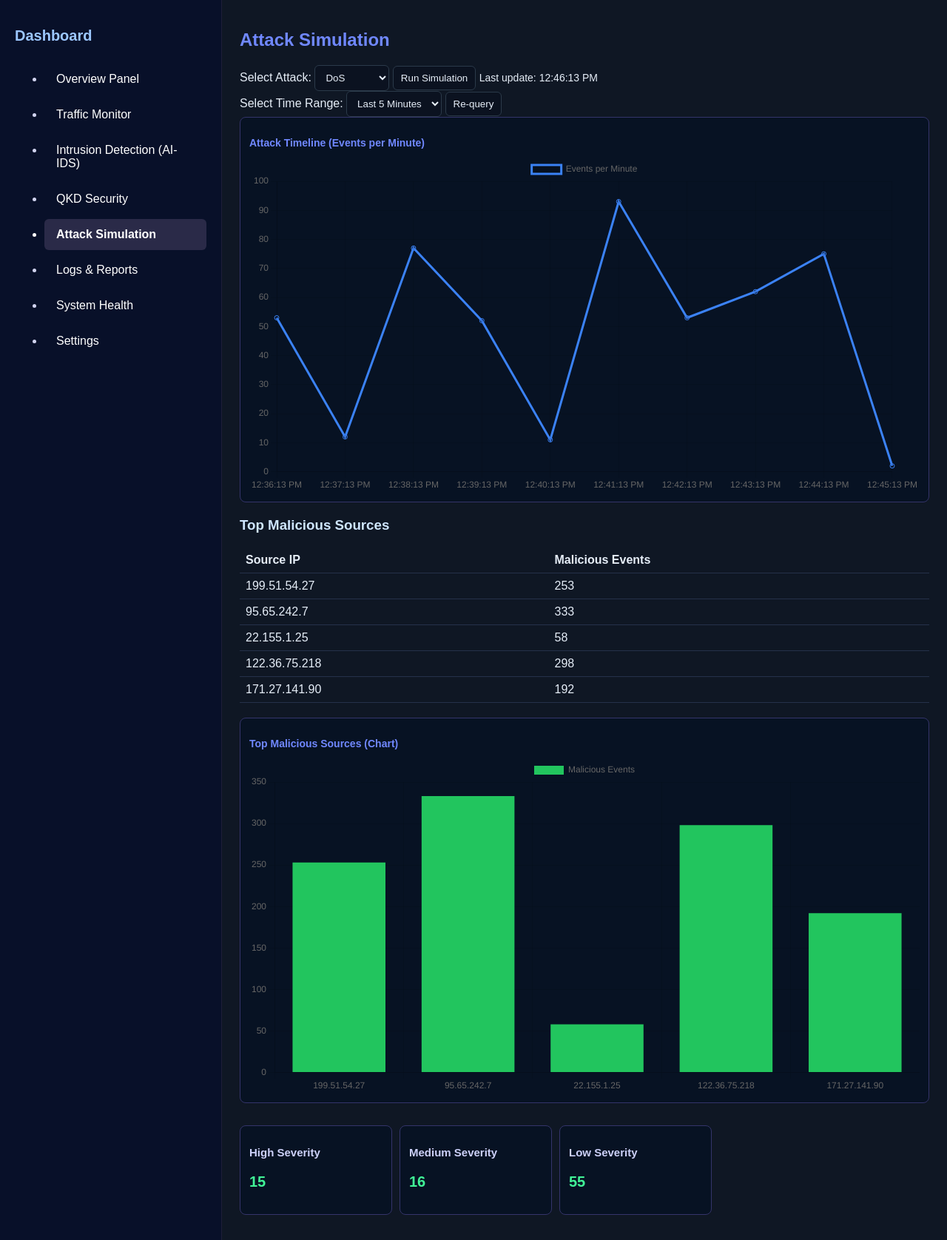
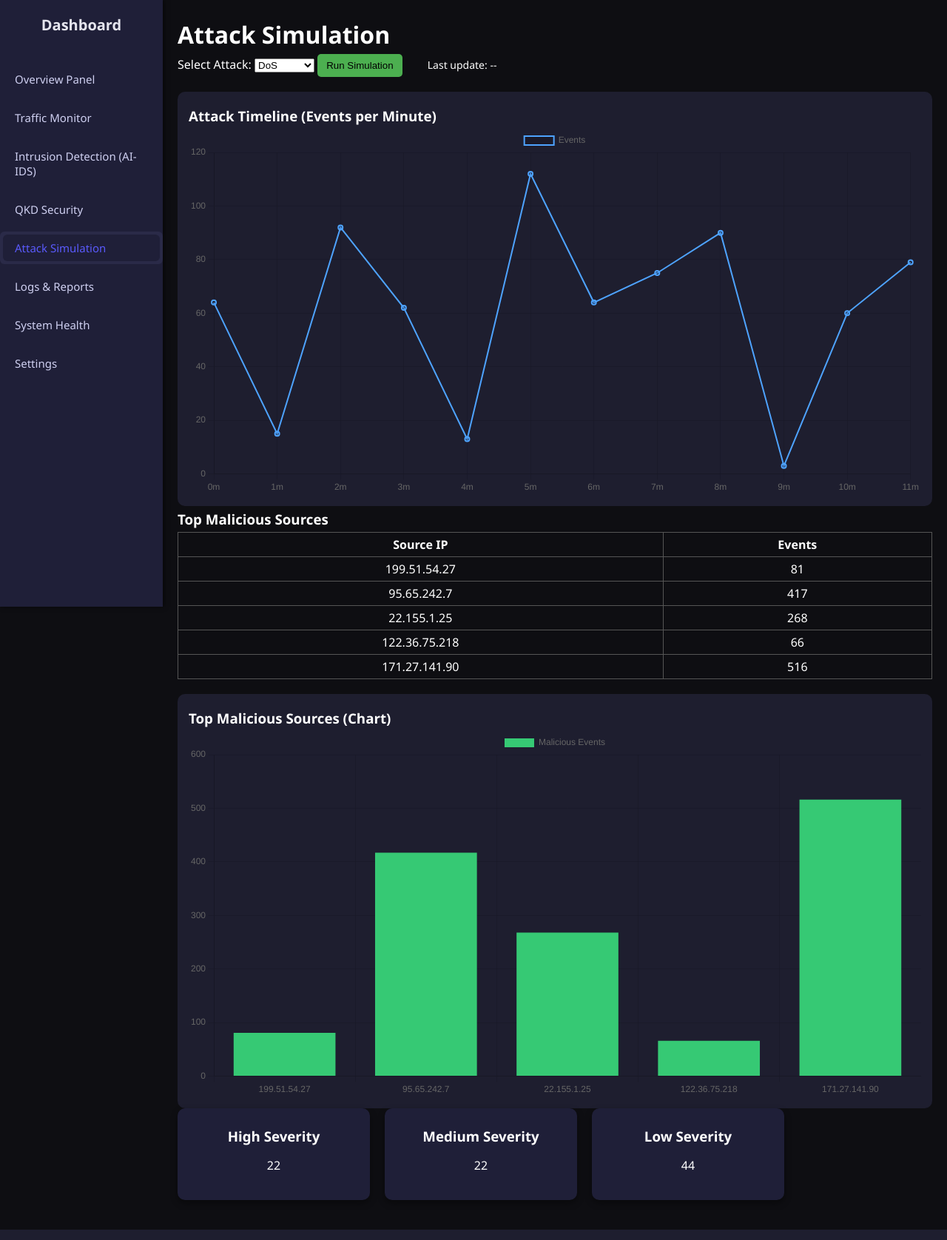
Before and after one commit to LinshaNeha/SmartTrafficReceiverCloud, a Flask app: page /attack in a window 1280 px wide. Shown: the whole page at 74% size. Run offline with Flask 3, Linux system fonts and the light colour scheme.

Commit message:
Update attack.html

```diff
--- a/templates/attack.html
+++ b/templates/attack.html
@@ -1,118 +1,227 @@
 <!DOCTYPE html>
 <html lang="en">
+
 <head>
   <meta charset="UTF-8" />
-  <title>Attack Simulation</title>
-  <link rel="stylesheet" href="{{ url_for('static', filename='style.css') }}">
+  <title>Dashboard</title>
+  <meta name="viewport" content="width=device-width, initial-scale=1" />
   <script src="https://cdn.jsdelivr.net/npm/chart.js"></script>
-  <meta name="viewport" content="width=device-width, initial-scale=1" />
 
+  <!-- Same QKD UI Style -->
   <style>
     body {
-      font-family: Arial, sans-serif;
+  background: #0e0e12;
+  color: white;
+  font-family: 'Segoe UI', Tahoma, Geneva, Verdana, sans-serif;
   margin: 0;
+}
+
+/* ===== Sidebar ===== */
+.sidebar {
+  width: 220px;
+  height: 100vh;
+  position: fixed;
+  top: 0;
+  left: 0;
+  background: #1f1f38;   /* deep navy tone */
+  padding: 20px 0 0 0;
+  box-shadow: 2px 0 6px rgba(0, 0, 0, 0.5);
   display: flex;
-      min-height: 100vh;
-      background: #0f1724;
-      color: #e6eef8;
+  flex-direction: column;
+  align-items: center;
 }
-    .sidebar {
-      width: 300px;
-      background: #081029;
+
+.sidebar h2 {
+  color: #e5e5ee;
+  margin: 0 0 30px 0;
+  font-size: 20px;
+  text-align: center;
+}
+
+/* Sidebar Menu */
+.sidebar ul {
+  list-style: none;
+  padding: 0;
+  margin: 0;
+  width: 100%;
+}
+
+.sidebar li {
+  margin: 8px 0;
+}
+
+.sidebar a {
+  color: #cfd0f1;
+  text-decoration: none;
+  display: block;
+  padding: 12px 20px;
+  border-radius: 6px;
+  font-size: 15px;
+  position: relative;       /* needed for pseudo-element */
+  transition: all 0.3s ease;
+  z-index: 1;               /* ensures text is above ::before */
+}
+
+/* ===== Active & Hover States ===== */
+.sidebar li.active a {
+  position: relative;
+  background-color: #2a2a48; /* outer box */
+  color: #5a5afc;             /* blue text */
+  font-weight: 500;
+  z-index: 1;                 /* text above pseudo-element */
+}
+
+.sidebar li.active a::before {
+  content: "";
+  position: absolute;
+  inset: 4px;
+  background-color: #1f1f38; /* inner dark box */
+  border-radius: 6px;
+  z-index: -1;               /* behind text */
+}
+
+.sidebar a:hover {
+  background-color: #2a2a48;
+  color: #5a5afc;
+}
+
+/* ===== Main Content ===== */
+.main {
+  margin-left: 220px;
   padding: 20px;
   box-sizing: border-box;
 }
-    .sidebar h2 { color: #9cc7ff; margin-bottom: 10px; }
-    .sidebar a { color: #dbefff; text-decoration: none; }
-    .sidebar a:hover { text-decoration: underline; }
-    .sidebar .active a { font-weight: bold; color: #fff; }
-    .main { flex: 1; padding: 24px; }
-    .chart { background: #071223; padding: 12px; border-radius: 8px; margin-bottom: 20px; }
-    h1, h3 { color: #cfe6ff; }
-    select, button {
-      padding: 8px 10px;
-      border-radius: 6px;
-      border: 1px solid #2b3a4a;
-      background: #0b1220;
-      color: #e6eef8;
-      cursor: pointer;
+
+/* ===== Summary Cards ===== */
+.summary-cards {
+  display: flex;
+  gap: 20px;
+  margin-bottom: 20px;
+  flex-wrap: wrap;
 }
+
+.card {
+  background-color: #1f1f38;
+  border-radius: 10px;
+  padding: 20px;
+  width: 220px;
+  box-shadow: 0 4px 10px rgba(0,0,0,0.4);
+  text-align: center;
+  transition: transform 0.3s ease, box-shadow 0.3s ease;
+}
+
+.card:hover {
+  transform: translateY(-5px);
+  box-shadow: 0 6px 14px rgba(0,0,0,0.6);
+}
+
+/* ===== Charts ===== */
+.charts {
+  display: grid;
+  grid-template-columns: 1fr 1fr;
+  gap: 20px;
+  margin-bottom: 20px;
+}
+
+.chart {
+  background: #1e1e2f;
+  padding: 15px;
+  border-radius: 10px;
+}
+
+/* ===== Tables ===== */
 table {
   width: 100%;
   border-collapse: collapse;
   margin-bottom: 20px;
 }
+
 th, td {
-      padding: 8px;
-      border-bottom: 1px solid #25314a;
-      text-align: left;
+  border: 1px solid #555;
+  padding: 5px;
+  vertical-align: top;
+  text-align: center;
 }
-    .card {
-      background: #071223;
-      padding: 12px;
-      border-radius: 8px;
-      min-width: 180px;
-      margin: 10px 10px 10px 0;
+
+pre {
+  white-space: pre-wrap;
+  word-break: break-word;
+  color: #ccc;
 }
-    .summary-cards { display: flex; flex-wrap: wrap; }
+
+/* ===== Headings ===== */
+h1,h2,h3 {
+  color: white;
+  margin: 5px 0;
+}
+
+/* ===== Buttons ===== */
+button {
+  margin-right: 10px;
+  padding: 8px 12px;
+  background: #4CAF50;
+  border: none;
+  border-radius: 5px;
+  cursor: pointer;
+}
+
+button:hover {
+  background: #45a049;
+}
   </style>
 </head>
 
 <body>
+
+  <!-- Sidebar -->
   <div class="sidebar">
     <h2>Dashboard</h2>
     <ul>
-      <li><a href="{{ url_for('index') }}">Overview Panel</a></li>
-      <li><a href="{{ url_for('traffic') }}">Traffic Monitor</a></li>
-      <li><a href="{{ url_for('ids') }}">Intrusion Detection (AI-IDS)</a></li>
-      <li><a href="{{ url_for('qkd') }}">QKD Security</a></li>
-      <li class="active"><a href="{{ url_for('attack') }}">Attack Simulation</a></li>
-      <li><a href="{{ url_for('logs') }}">Logs & Reports</a></li>
-      <li><a href="{{ url_for('health') }}">System Health</a></li>
-      <li><a href="{{ url_for('settings') }}">Settings</a></li>
+      <li><a href="#">Overview Panel</a></li>
+      <li><a href="#">Traffic Monitor</a></li>
+      <li><a href="#">Intrusion Detection (AI-IDS)</a></li>
+      <li><a href="#">QKD Security</a></li>
+      <li class="active"><a href="#">Attack Simulation</a></li>
+      <li><a href="#">Logs & Reports</a></li>
+      <li><a href="#">System Health</a></li>
+      <li><a href="#">Settings</a></li>
     </ul>
   </div>
 
+  <!-- Main -->
   <div class="main">
+
     <h1>Attack Simulation</h1>
 
-    <div class="controls">
+    <!-- Controls -->
+    <div style="margin-bottom: 20px;">
       <label>Select Attack:</label>
       <select id="attackType">
         <option value="DoS">DoS</option>
         <option value="DDoS">DDoS</option>
         <option value="PortScan">Port Scan</option>
       </select>
-      <button id="runSimBtn">Run Simulation</button>
-      <span id="lastUpdate" style="margin-left:auto; font-size:14px;">Last update: --</span>
+
+      <button onclick="runSimulation()">Run Simulation</button>
+      <span id="lastUpdate" style="margin-left:20px; font-size:14px;">Last update: --</span>
     </div>
 
-    <div>
-      <label for="timeRange">Select Time Range:</label>
-      <select id="timeRange">
-        <option value="1m">Last 5 Minutes</option>
-        <option value="1h">Last 1 Hour</option>
-        <option value="24h">Last 24 Hours</option>
-      </select>
-      <button onclick="fetchAttackStats()">Re-query</button>
-    </div>
-
-    <!-- Attack Timeline -->
+    <!-- Chart 1 -->
     <div class="chart">
       <h3>Attack Timeline (Events per Minute)</h3>
       <canvas id="attackTimelineChart"></canvas>
     </div>
 
-    <!-- Top Sources Table -->
+    <!-- Table -->
     <h3>Top Malicious Sources</h3>
-    <table id="topSourcesTable">
+    <table>
       <thead>
-        <tr><th>Source IP</th><th>Malicious Events</th></tr>
+        <tr><th>Source IP</th><th>Events</th></tr>
       </thead>
-      <tbody></tbody>
+      <tbody id="topSourcesBody"></tbody>
     </table>
 
-    <!-- Top Sources Chart -->
+    <!-- Chart 2 -->
     <div class="chart">
       <h3>Top Malicious Sources (Chart)</h3>
       <canvas id="topSourcesChart"></canvas>
@@ -124,93 +233,85 @@
       <div class="card"><h3>Medium Severity</h3><p id="mediumSeverity">0</p></div>
       <div class="card"><h3>Low Severity</h3><p id="lowSeverity">0</p></div>
     </div>
+
   </div>
 
+  <!-- JS -->
   <script>
-    const attackTimelineCtx = document.getElementById('attackTimelineChart').getContext('2d');
-    const topSourcesCtx = document.getElementById('topSourcesChart').getContext('2d');
-    const lastUpdateDom = document.getElementById('lastUpdate');
-
-    let timelineChart, topSourcesChart;
-
-    // Helper - generate random IP
-    const randomIP = () => `${Math.floor(Math.random()*255)}.${Math.floor(Math.random()*255)}.${Math.floor(Math.random()*255)}.${Math.floor(Math.random()*255)}`;
-
-    // === Build Charts ===
-    function buildTimelineChart(data) {
-      if (timelineChart) timelineChart.destroy();
-      timelineChart = new Chart(attackTimelineCtx, {
-        type: 'line',
-        data: {
-          labels: data.map(d => d.time),
-          datasets: [{
-            label: 'Events per Minute',
-            data: data.map(d => d.events),
-            borderColor: '#3b82f6',
-            fill: false
-          }]
-        },
-        options: { scales: { y: { beginAtZero: true } } }
-      });
+    function randomIP() {
+      return (
+        Math.floor(Math.random() * 255) + "." +
+        Math.floor(Math.random() * 255) + "." +
+        Math.floor(Math.random() * 255) + "." +
+        Math.floor(Math.random() * 255)
+      );
     }
 
-    function buildTopSourcesChart(data) {
-      if (topSourcesChart) topSourcesChart.destroy();
-      topSourcesChart = new Chart(topSourcesCtx, {
-        type: 'bar',
-        data: {
-          labels: data.map(d => d.ip),
-          datasets: [{
-            label: 'Malicious Events',
-            data: data.map(d => d.count),
-            backgroundColor: '#22c55e'
-          }]
-        },
-        options: { scales: { y: { beginAtZero: true } } }
-      });
+    function runSimulation() {
+      document.getElementById("lastUpdate").textContent =
+        "Last update: " + new Date().toLocaleTimeString();
+
+      loadCharts();
     }
 
-    // === Fetch Attack Stats ===
-    function fetchAttackStats() {
-      const mockTimeline = Array.from({ length: 10 }, (_, i) => ({
-        time: new Date(Date.now() - (10 - i) * 60000).toLocaleTimeString(),
-        events: Math.floor(Math.random() * 100)
+    function loadCharts() {
+      const ctx1 = document.getElementById("attackTimelineChart").getContext("2d");
+      const ctx2 = document.getElementById("topSourcesChart").getContext("2d");
+
+      const timelineData = Array.from({ length: 12 }, (_, i) => ({
+        label: i + "m",
+        value: Math.floor(Math.random() * 120)
       }));
 
-      const mockSources = Array.from({ length: 5 }, () => ({
+      const sourceData = Array.from({ length: 5 }, () => ({
         ip: randomIP(),
-        count: Math.floor(Math.random() * 500)
+        count: Math.floor(Math.random() * 700)
       }));
 
-      buildTimelineChart(mockTimeline);
-      buildTopSourcesChart(mockSources);
+      // Timeline
+      new Chart(ctx1, {
+        type: "line",
+        data: {
+          labels: timelineData.map(d => d.label),
+          datasets: [{
+            label: "Events",
+            data: timelineData.map(d => d.value),
+            borderColor: "#4ea3ff",
+            borderWidth: 2
+          }]
+        }
+      });
 
-      const tbody = document.querySelector('#topSourcesTable tbody');
-      tbody.innerHTML = mockSources.map(s => `<tr><td>${s.ip}</td><td>${s.count}</td></tr>`).join('');
+      // Bar chart
+      new Chart(ctx2, {
+        type: "bar",
+        data: {
+          labels: sourceData.map(d => d.ip),
+          datasets: [{
+            label: "Malicious Events",
+            data: sourceData.map(d => d.count),
+            backgroundColor: "#36c974"
+          }]
+        }
+      });
 
-      document.getElementById('highSeverity').innerText = Math.floor(Math.random() * 20);
-      document.getElementById('mediumSeverity').innerText = Math.floor(Math.random() * 50);
-      document.getElementById('lowSeverity').innerText = Math.floor(Math.random() * 100);
+      // Table update
+      const tbody = document.getElementById("topSourcesBody");
+      tbody.innerHTML = sourceData
+        .map((s) => `<tr><td>${s.ip}</td><td>${s.count}</td></tr>`)
+        .join("");
 
-      lastUpdateDom.textContent = 'Last update: ' + new Date().toLocaleTimeString();
+      // Severity
+      document.getElementById("highSeverity").textContent =
+        Math.floor(Math.random() * 30);
+      document.getElementById("mediumSeverity").textContent =
+        Math.floor(Math.random() * 50);
+      document.getElementById("lowSeverity").textContent =
+        Math.floor(Math.random() * 100);
     }
 
-    // === Run Simulation ===
-    async function runSimulation() {
-      const attackType = document.getElementById('attackType').value;
-      // Here we simulate a backend call (replace with fetch to Flask)
-      console.log("Simulating attack:", attackType);
-      alert(`Simulation started for ${attackType} attack.`);
-      fetchAttackStats();
-    }
+    loadCharts(); // initial
+  </script>
 
-    // === Fetch Traffic Data (placeholder) ===
-    function fetchTrafficData() {
-      fetchAttackStats();
-    }
-
-    // Initialize
-    fetchTrafficData();
-  </script>
 </body>
 </html>
```
Lines whose indentation alone changed are shown as unchanged.
